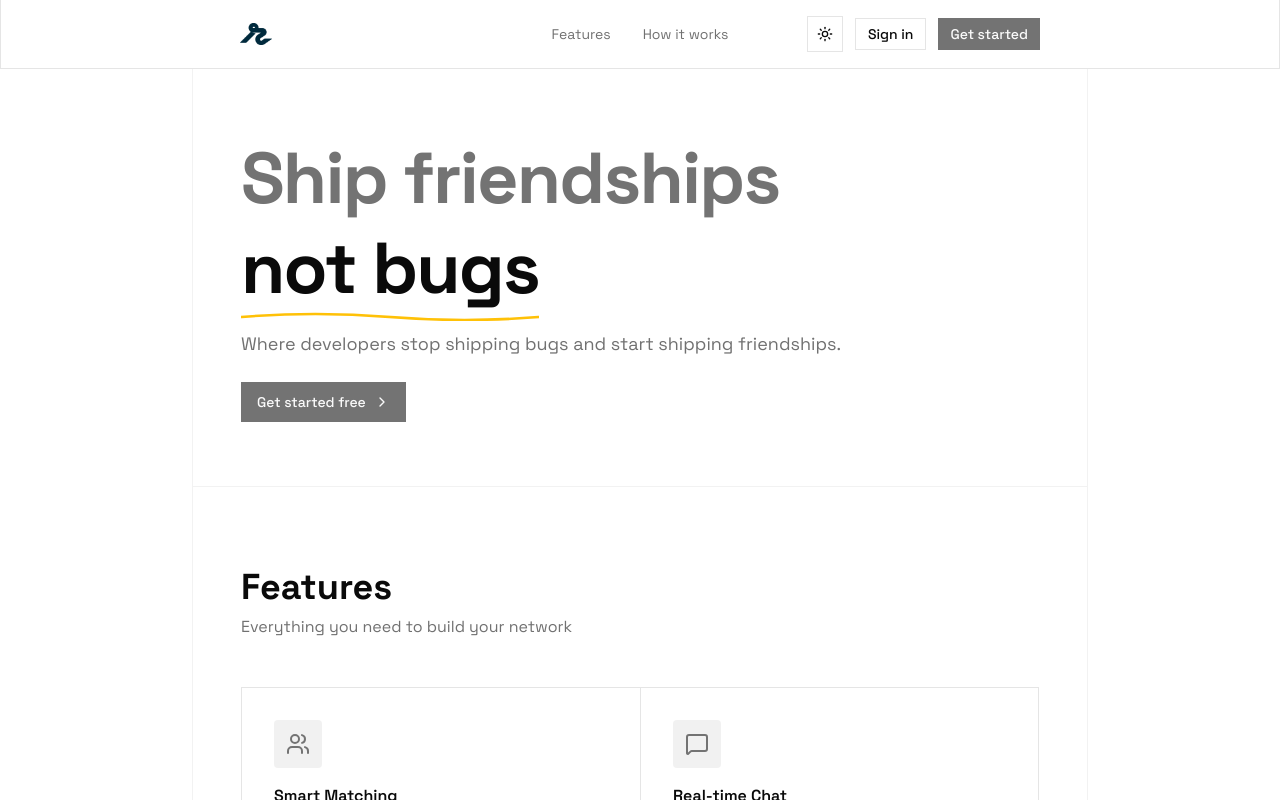
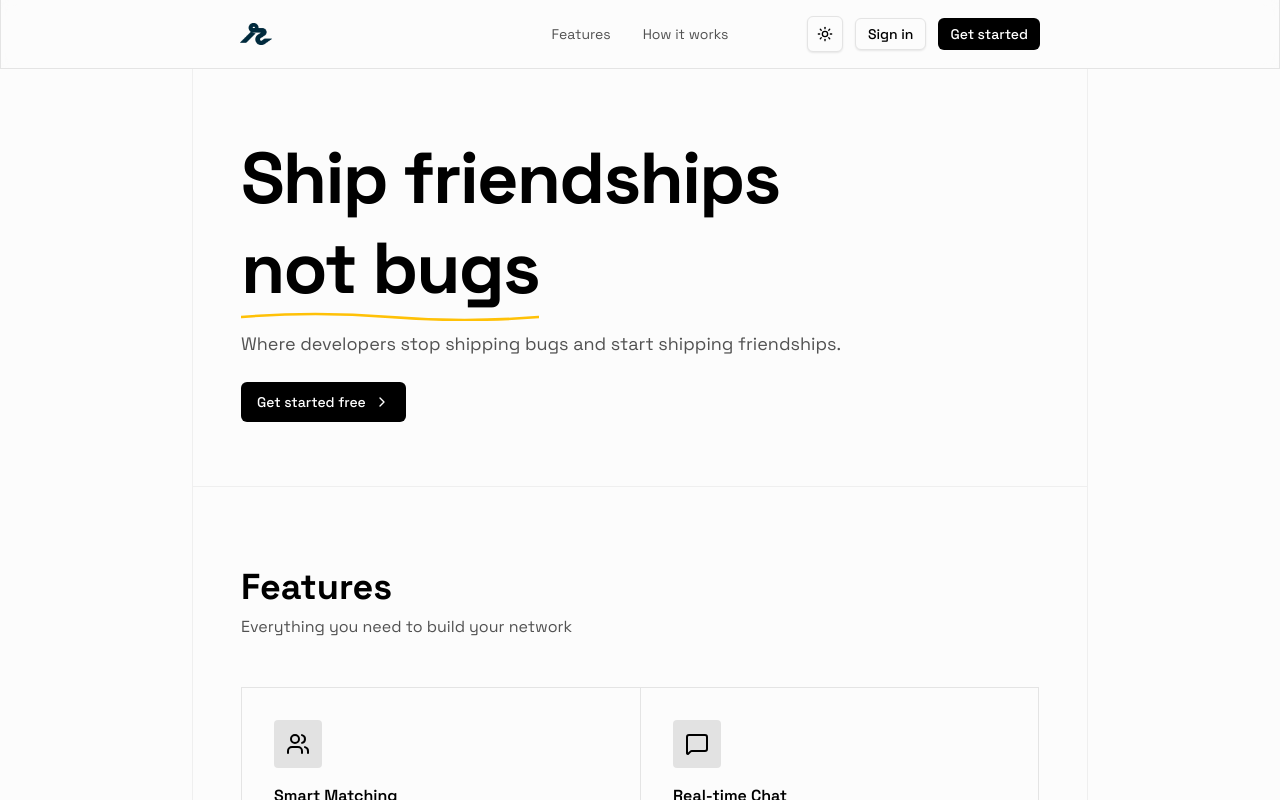
Before and after one commit to Rithvik8001/Merge, a React (Vite) app in the folder client/: page / in a window 1280 px wide. Shown: the top 800 px of the page. Built offline with nearby package versions, Linux system fonts and the light colour scheme; no server answers; a web font is replaced by a local one.

Commit message:
updated theme

```diff
--- a/client/src/index.css
+++ b/client/src/index.css
@@ -8,6 +8,123 @@ body {
   font-optical-sizing: auto;
   font-weight: 400;
   font-style: normal;
+}
+:root {
+  --background: oklch(0.99 0 0);
+  --foreground: oklch(0 0 0);
+  --card: oklch(1 0 0);
+  --card-foreground: oklch(0 0 0);
+  --popover: oklch(0.99 0 0);
+  --popover-foreground: oklch(0 0 0);
+  --primary: oklch(0 0 0);
+  --primary-foreground: oklch(1 0 0);
+  --secondary: oklch(0.94 0 0);
+  --secondary-foreground: oklch(0 0 0);
+  --muted: oklch(0.97 0 0);
+  --muted-foreground: oklch(0.44 0 0);
+  --accent: oklch(0.94 0 0);
+  --accent-foreground: oklch(0 0 0);
+  --destructive: oklch(0.63 0.19 23.03);
+  --destructive-foreground: oklch(1 0 0);
+  --border: oklch(0.92 0 0);
+  --input: oklch(0.94 0 0);
+  --ring: oklch(0 0 0);
+  --chart-1: oklch(0.81 0.17 75.35);
+  --chart-2: oklch(0.55 0.22 264.53);
+  --chart-3: oklch(0.72 0 0);
+  --chart-4: oklch(0.92 0 0);
+  --chart-5: oklch(0.56 0 0);
+  --sidebar: oklch(0.99 0 0);
+  --sidebar-foreground: oklch(0 0 0);
+  --sidebar-primary: oklch(0 0 0);
+  --sidebar-primary-foreground: oklch(1 0 0);
+  --sidebar-accent: oklch(0.94 0 0);
+  --sidebar-accent-foreground: oklch(0 0 0);
+  --sidebar-border: oklch(0.94 0 0);
+  --sidebar-ring: oklch(0 0 0);
+  --font-sans: Geist, sans-serif;
+  --font-serif: Georgia, serif;
+  --font-mono: Geist Mono, monospace;
+  --radius: 0.5rem;
+  --shadow-x: 0px;
+  --shadow-y: 1px;
+  --shadow-blur: 2px;
+  --shadow-spread: 0px;
+  --shadow-opacity: 0.18;
+  --shadow-color: hsl(0 0% 0%);
+  --shadow-2xs: 0px 1px 2px 0px hsl(0 0% 0% / 0.09);
+  --shadow-xs: 0px 1px 2px 0px hsl(0 0% 0% / 0.09);
+  --shadow-sm:
+    0px 1px 2px 0px hsl(0 0% 0% / 0.18), 0px 1px 2px -1px hsl(0 0% 0% / 0.18);
+  --shadow:
+    0px 1px 2px 0px hsl(0 0% 0% / 0.18), 0px 1px 2px -1px hsl(0 0% 0% / 0.18);
+  --shadow-md:
+    0px 1px 2px 0px hsl(0 0% 0% / 0.18), 0px 2px 4px -1px hsl(0 0% 0% / 0.18);
+  --shadow-lg:
+    0px 1px 2px 0px hsl(0 0% 0% / 0.18), 0px 4px 6px -1px hsl(0 0% 0% / 0.18);
+  --shadow-xl:
+    0px 1px 2px 0px hsl(0 0% 0% / 0.18), 0px 8px 10px -1px hsl(0 0% 0% / 0.18);
+  --shadow-2xl: 0px 1px 2px 0px hsl(0 0% 0% / 0.45);
+  --tracking-normal: 0em;
+  --spacing: 0.25rem;
+}
+
+.dark {
+  --background: oklch(0 0 0);
+  --foreground: oklch(1 0 0);
+  --card: oklch(0.14 0 0);
+  --card-foreground: oklch(1 0 0);
+  --popover: oklch(0.18 0 0);
+  --popover-foreground: oklch(1 0 0);
+  --primary: oklch(1 0 0);
+  --primary-foreground: oklch(0 0 0);
+  --secondary: oklch(0.25 0 0);
+  --secondary-foreground: oklch(1 0 0);
+  --muted: oklch(0.23 0 0);
+  --muted-foreground: oklch(0.72 0 0);
+  --accent: oklch(0.32 0 0);
+  --accent-foreground: oklch(1 0 0);
+  --destructive: oklch(0.69 0.2 23.91);
+  --destructive-foreground: oklch(0 0 0);
+  --border: oklch(0.26 0 0);
+  --input: oklch(0.32 0 0);
+  --ring: oklch(0.72 0 0);
+  --chart-1: oklch(0.81 0.17 75.35);
+  --chart-2: oklch(0.58 0.21 260.84);
+  --chart-3: oklch(0.56 0 0);
+  --chart-4: oklch(0.44 0 0);
+  --chart-5: oklch(0.92 0 0);
+  --sidebar: oklch(0.18 0 0);
+  --sidebar-foreground: oklch(1 0 0);
+  --sidebar-primary: oklch(1 0 0);
+  --sidebar-primary-foreground: oklch(0 0 0);
+  --sidebar-accent: oklch(0.32 0 0);
+  --sidebar-accent-foreground: oklch(1 0 0);
+  --sidebar-border: oklch(0.32 0 0);
+  --sidebar-ring: oklch(0.72 0 0);
+  --font-sans: Geist, sans-serif;
+  --font-serif: Georgia, serif;
+  --font-mono: Geist Mono, monospace;
+  --radius: 0.5rem;
+  --shadow-x: 0px;
+  --shadow-y: 1px;
+  --shadow-blur: 2px;
+  --shadow-spread: 0px;
+  --shadow-opacity: 0.18;
+  --shadow-color: hsl(0 0% 0%);
+  --shadow-2xs: 0px 1px 2px 0px hsl(0 0% 0% / 0.09);
+  --shadow-xs: 0px 1px 2px 0px hsl(0 0% 0% / 0.09);
+  --shadow-sm:
+    0px 1px 2px 0px hsl(0 0% 0% / 0.18), 0px 1px 2px -1px hsl(0 0% 0% / 0.18);
+  --shadow:
+    0px 1px 2px 0px hsl(0 0% 0% / 0.18), 0px 1px 2px -1px hsl(0 0% 0% / 0.18);
+  --shadow-md:
+    0px 1px 2px 0px hsl(0 0% 0% / 0.18), 0px 2px 4px -1px hsl(0 0% 0% / 0.18);
+  --shadow-lg:
+    0px 1px 2px 0px hsl(0 0% 0% / 0.18), 0px 4px 6px -1px hsl(0 0% 0% / 0.18);
+  --shadow-xl:
+    0px 1px 2px 0px hsl(0 0% 0% / 0.18), 0px 8px 10px -1px hsl(0 0% 0% / 0.18);
+  --shadow-2xl: 0px 1px 2px 0px hsl(0 0% 0% / 0.45);
 }
 
 @theme inline {
@@ -44,9 +161,9 @@ body {
   --color-sidebar-border: var(--sidebar-border);
   --color-sidebar-ring: var(--sidebar-ring);
 
-  /*--font-sans: var(--font-sans);
+  --font-sans: var(--font-sans);
   --font-mono: var(--font-mono);
-  --font-serif: var(--font-serif);*/
+  --font-serif: var(--font-serif);
 
   --radius-sm: calc(var(--radius) - 4px);
   --radius-md: calc(var(--radius) - 2px);
@@ -63,120 +180,8 @@ body {
   --shadow-2xl: var(--shadow-2xl);
 }
 
-:root {
-  --background: oklch(1 0 0);
-  --foreground: oklch(0.1448 0 0);
-  --card: oklch(1 0 0);
-  --card-foreground: oklch(0.1448 0 0);
-  --popover: oklch(1 0 0);
-  --popover-foreground: oklch(0.1448 0 0);
-  --primary: oklch(0.5555 0 0);
-  --primary-foreground: oklch(0.9851 0 0);
-  --secondary: oklch(0.9702 0 0);
-  --secondary-foreground: oklch(0.2046 0 0);
-  --muted: oklch(0.9702 0 0);
-  --muted-foreground: oklch(0.5486 0 0);
-  --accent: oklch(0.9702 0 0);
-  --accent-foreground: oklch(0.2046 0 0);
-  --destructive: oklch(0.583 0.2387 28.4765);
-  --destructive-foreground: oklch(0.9702 0 0);
-  --border: oklch(0.9219 0 0);
-  --input: oklch(0.9219 0 0);
-  --ring: oklch(0.709 0 0);
-  --chart-1: oklch(0.5555 0 0);
-  --chart-2: oklch(0.5555 0 0);
-  --chart-3: oklch(0.5555 0 0);
-  --chart-4: oklch(0.5555 0 0);
-  --chart-5: oklch(0.5555 0 0);
-  --sidebar: oklch(0.9851 0 0);
-  --sidebar-foreground: oklch(0.1448 0 0);
-  --sidebar-primary: oklch(0.2046 0 0);
-  --sidebar-primary-foreground: oklch(0.9851 0 0);
-  --sidebar-accent: oklch(0.9702 0 0);
-  --sidebar-accent-foreground: oklch(0.2046 0 0);
-  --sidebar-border: oklch(0.9219 0 0);
-  --sidebar-ring: oklch(0.709 0 0);
-  --font-sans: Geist Mono, monospace;
-  --font-serif: Geist Mono, monospace;
-  --font-mono: Geist Mono, monospace;
-  --radius: 0rem;
-  --shadow-x: 0px;
-  --shadow-y: 1px;
-  --shadow-blur: 0px;
-  --shadow-spread: 0px;
-  --shadow-opacity: 0;
-  --shadow-color: hsl(0 0% 0%);
-  --shadow-2xs: 0px 1px 0px 0px hsl(0 0% 0% / 0);
-  --shadow-xs: 0px 1px 0px 0px hsl(0 0% 0% / 0);
-  --shadow-sm:
-    0px 1px 0px 0px hsl(0 0% 0% / 0), 0px 1px 2px -1px hsl(0 0% 0% / 0);
-  --shadow: 0px 1px 0px 0px hsl(0 0% 0% / 0), 0px 1px 2px -1px hsl(0 0% 0% / 0);
-  --shadow-md:
-    0px 1px 0px 0px hsl(0 0% 0% / 0), 0px 2px 4px -1px hsl(0 0% 0% / 0);
-  --shadow-lg:
-    0px 1px 0px 0px hsl(0 0% 0% / 0), 0px 4px 6px -1px hsl(0 0% 0% / 0);
-  --shadow-xl:
-    0px 1px 0px 0px hsl(0 0% 0% / 0), 0px 8px 10px -1px hsl(0 0% 0% / 0);
-  --shadow-2xl: 0px 1px 0px 0px hsl(0 0% 0% / 0);
-  --tracking-normal: 0em;
-  --spacing: 0.25rem;
-}
-
-.dark {
-  --background: oklch(0.1448 0 0);
-  --foreground: oklch(0.9851 0 0);
-  --card: oklch(0.2134 0 0);
-  --card-foreground: oklch(0.9851 0 0);
-  --popover: oklch(0.2686 0 0);
-  --popover-foreground: oklch(0.9851 0 0);
-  --primary: oklch(0.5555 0 0);
-  --primary-foreground: oklch(0.9851 0 0);
-  --secondary: oklch(0.2686 0 0);
-  --secondary-foreground: oklch(0.9851 0 0);
-  --muted: oklch(0.2686 0 0);
-  --muted-foreground: oklch(0.709 0 0);
-  --accent: oklch(0.3715 0 0);
-  --accent-foreground: oklch(0.9851 0 0);
-  --destructive: oklch(0.7022 0.1892 22.2279);
-  --destructive-foreground: oklch(0.2686 0 0);
-  --border: oklch(0.3407 0 0);
-  --input: oklch(0.4386 0 0);
-  --ring: oklch(0.5555 0 0);
-  --chart-1: oklch(0.5555 0 0);
-  --chart-2: oklch(0.5555 0 0);
-  --chart-3: oklch(0.5555 0 0);
-  --chart-4: oklch(0.5555 0 0);
-  --chart-5: oklch(0.5555 0 0);
-  --sidebar: oklch(0.2046 0 0);
-  --sidebar-foreground: oklch(0.9851 0 0);
-  --sidebar-primary: oklch(0.9851 0 0);
-  --sidebar-primary-foreground: oklch(0.2046 0 0);
-  --sidebar-accent: oklch(0.2686 0 0);
-  --sidebar-accent-foreground: oklch(0.9851 0 0);
-  --sidebar-border: oklch(1 0 0);
-  --sidebar-ring: oklch(0.4386 0 0);
-  --font-sans: Geist Mono, monospace;
-  --font-serif: Geist Mono, monospace;
-  --font-mono: Geist Mono, monospace;
-  --radius: 0rem;
-  --shadow-x: 0px;
-  --shadow-y: 1px;
-  --shadow-blur: 0px;
-  --shadow-spread: 0px;
-  --shadow-opacity: 0;
-  --shadow-color: hsl(0 0% 0%);
-  --shadow-2xs: 0px 1px 0px 0px hsl(0 0% 0% / 0);
-  --shadow-xs: 0px 1px 0px 0px hsl(0 0% 0% / 0);
-  --shadow-sm:
-    0px 1px 0px 0px hsl(0 0% 0% / 0), 0px 1px 2px -1px hsl(0 0% 0% / 0);
-  --shadow: 0px 1px 0px 0px hsl(0 0% 0% / 0), 0px 1px 2px -1px hsl(0 0% 0% / 0);
-  --shadow-md:
-    0px 1px 0px 0px hsl(0 0% 0% / 0), 0px 2px 4px -1px hsl(0 0% 0% / 0);
-  --shadow-lg:
-    0px 1px 0px 0px hsl(0 0% 0% / 0), 0px 4px 6px -1px hsl(0 0% 0% / 0);
-  --shadow-xl:
-    0px 1px 0px 0px hsl(0 0% 0% / 0), 0px 8px 10px -1px hsl(0 0% 0% / 0);
-  --shadow-2xl: 0px 1px 0px 0px hsl(0 0% 0% / 0);
+body {
+  letter-spacing: var(--tracking-normal);
 }
 
 @layer base {
```
